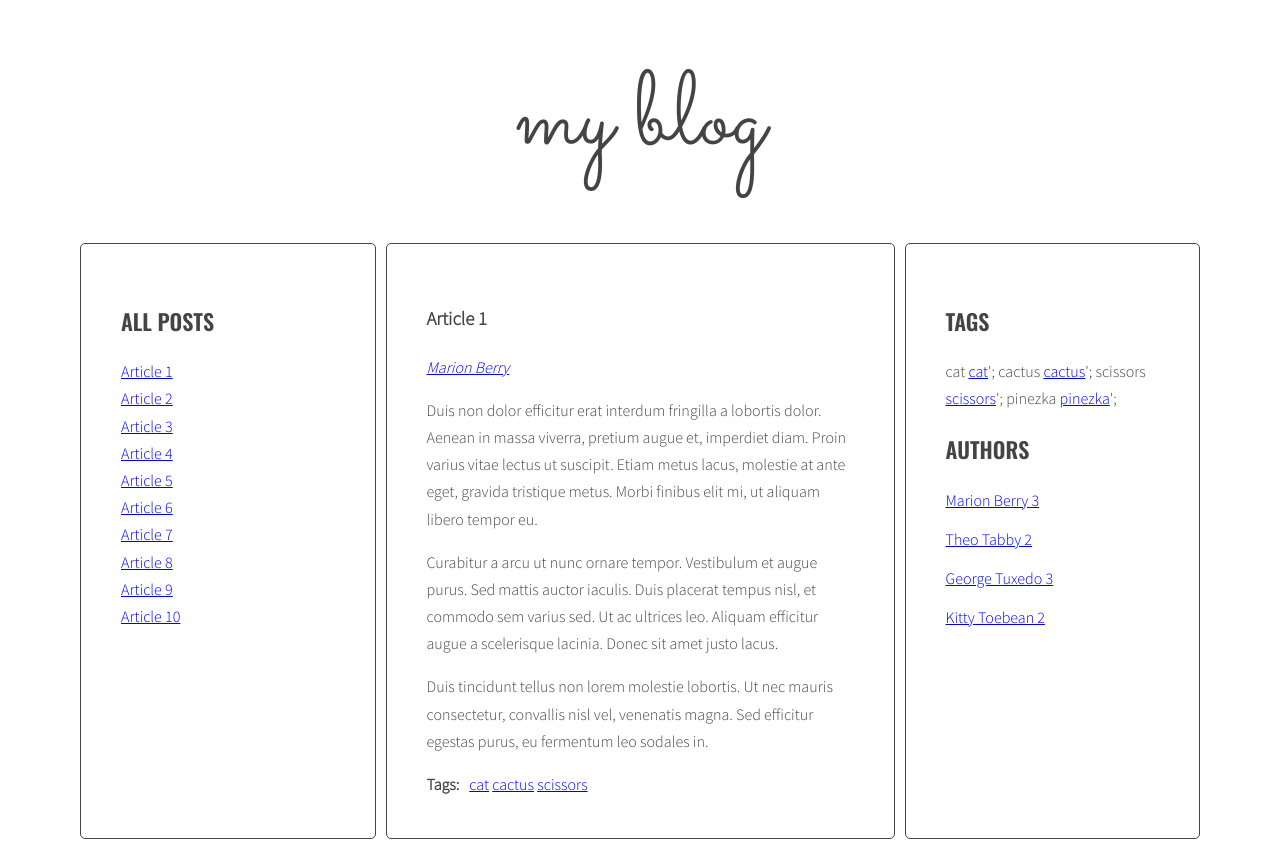
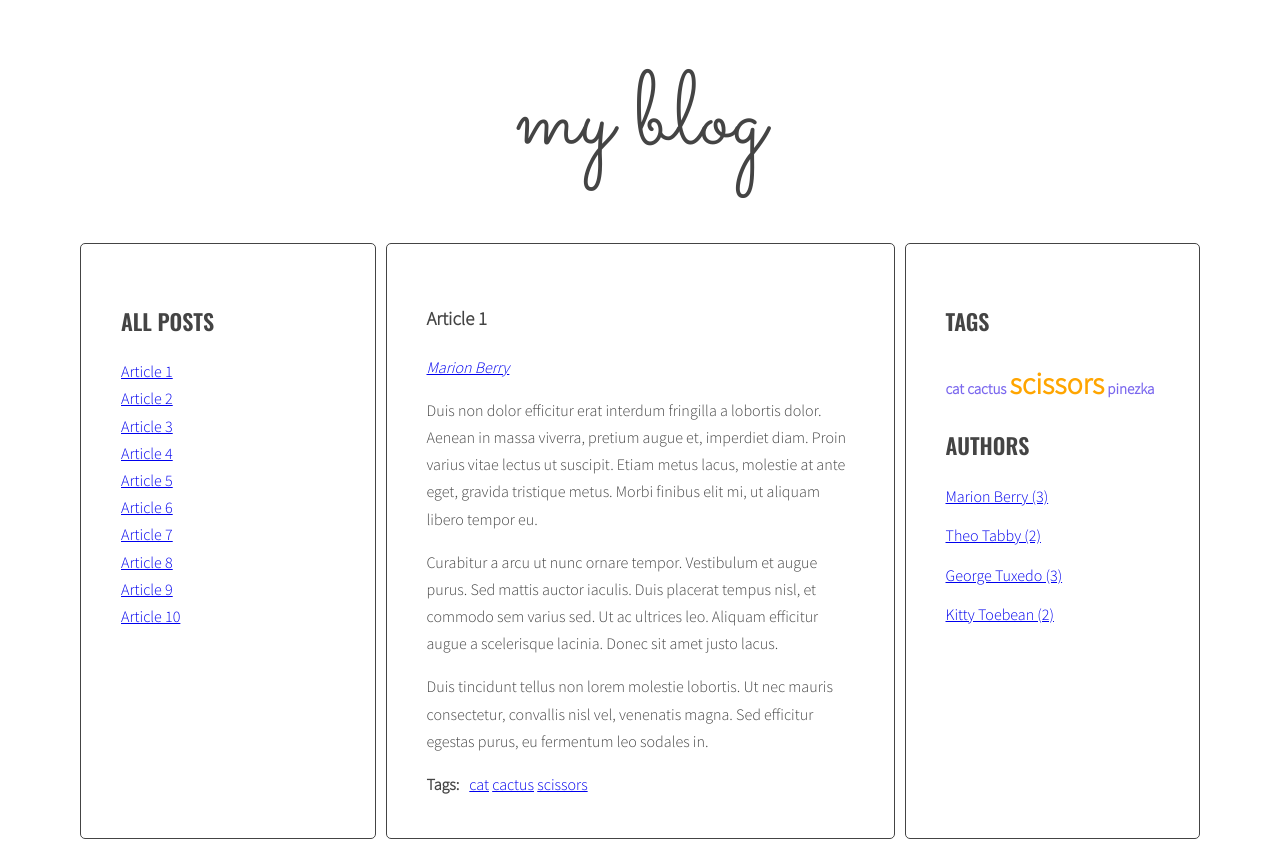
Before and after one commit to dave8git/blog_js, a website: page index.html in a window 1280 px wide. Drawn offline with nearby package versions, Linux system fonts and the light colour scheme.

Commit message:
fix tag cloud (with handlebars)

```diff
--- a/index.html
+++ b/index.html
@@ -259,10 +259,14 @@
   </script>
   <script id="template-tag-cloud-link" type="text/x-handlebars-template">
     {{#each tags}}
-    <li>{{ tag }}</li>
-    <li><a class="' + optCloudClassPrefix + calculateTagClass(allTags[tag], tagsParams) + '" href="#tag-{{ tag }}'"> {{ tag }} </a></li>';
+        <li><a class="{{ className }}" href="#tag-{{ tag }}">{{ tag }} <!--({{count}})--></a></li>
     {{/each}}
-  </script>
+</script>
+<script id="template-authors-cloud-link" type="text/x-handlebars-template">
+    {{#each authors}}
+        <li><a href="#author-{{ author }}">{{ author }} ({{ count }}) </a></li>
+    {{/each}}
+</script>
   <script src="https://cdnjs.cloudflare.com/ajax/libs/handlebars.js/4.1.0/handlebars.min.js"></script>
   <script src="js/script.js"></script>
 </body>
--- a/js/script.js
+++ b/js/script.js
@@ -3,8 +3,9 @@ const templates = {
   articleLink: Handlebars.compile(document.querySelector('#template-article-link').innerHTML),
   tagLink: Handlebars.compile(document.querySelector('#template-tag-link').innerHTML),
   authorsLink: Handlebars.compile(document.querySelector('#template-author-link').innerHTML),
-  tagCloudLink: Handlebars.compile(document.querySelector('#template-tag-cloud-link').innerHTML)
-}
+  tagCloudLink: Handlebars.compile(document.querySelector('#template-tag-cloud-link').innerHTML),
+  authorCloudLink: Handlebars.compile(document.querySelector('#template-authors-cloud-link').innerHTML),
+};
 
 console.log(document.querySelector('#template-tag-link').innerHTML);
 const titleClickHandler = function (event) {
@@ -80,13 +81,13 @@ function generateTags() {
   const taglist = document.querySelector('.tags');
   //taglist.innerHTML = allTags.join(' ');
   const tagsParams = calculateTagsParams(allTags);
-  const allTagsData = {tags: []};
+  let allTagsData = {tags: []};
   for(let tag in allTags) {
     //allTagsHTML += '<li><a class="' + optCloudClassPrefix + calculateTagClass(allTags[tag], tagsParams) + '" href="#tag-' + tag + '">' + tag + '</a></li>' + ' ';
     allTagsData.tags.push({
       tag: tag,
       count: allTags[tag],
-      className: calculateTagClass(allTags[tag], tagsParams)
+      className: optCloudClassPrefix + calculateTagClass(allTags[tag], tagsParams)
     });
   }
   taglist.innerHTML = templates.tagCloudLink(allTagsData);
@@ -151,10 +152,10 @@ function generateAuthors() {
   const articles = document.querySelectorAll(optArticleSelector);
   for (let article of articles) {
     const authorsWrapper = article.querySelector('.post .post-author');
-    let html = '';
+    //let html = '';
     const author = article.getAttribute('data-author');
     //html = '<a href="#author-' + author + '">by ' + author + '</a>';
-    const linkHTMLData = {author: author, author: author};
+    const linkHTMLData = {author: author};
     const linkHTML = templates.authorsLink(linkHTMLData);
     authorsWrapper.innerHTML = linkHTML;
     //<li><a href="#"><span class="author-name">Kitty Toebean</span></a></li>
@@ -166,12 +167,16 @@ function generateAuthors() {
     }
   }
   const authorsList = document.querySelector(optAuthorsListSelector);
-  let allAuthorsHTML = '';
+  let allAuthorsData = {authors: []};
   for(let author in allAuthors) {
-    allAuthorsHTML += '<li><a href="#author-' + author + '">' + author + ' ' + (allAuthors[author]) + '</a></li>';
-    console.log('dupa');
+    //allAuthorsHTML += '<li><a href="#author-' + author + '">' + author + ' ' + (allAuthors[author]) + '</a></li>';
+    allAuthorsData.authors.push({
+      author: author,
+      count: allAuthors[author],
+    });
   }
-  authorsList.innerHTML = allAuthorsHTML;
+  //authorsList.innerHTML = allAuthorsHTML;
+  authorsList.innerHTML = templates.authorCloudLink(allAuthorsData);
 }
 
 generateAuthors();
```
